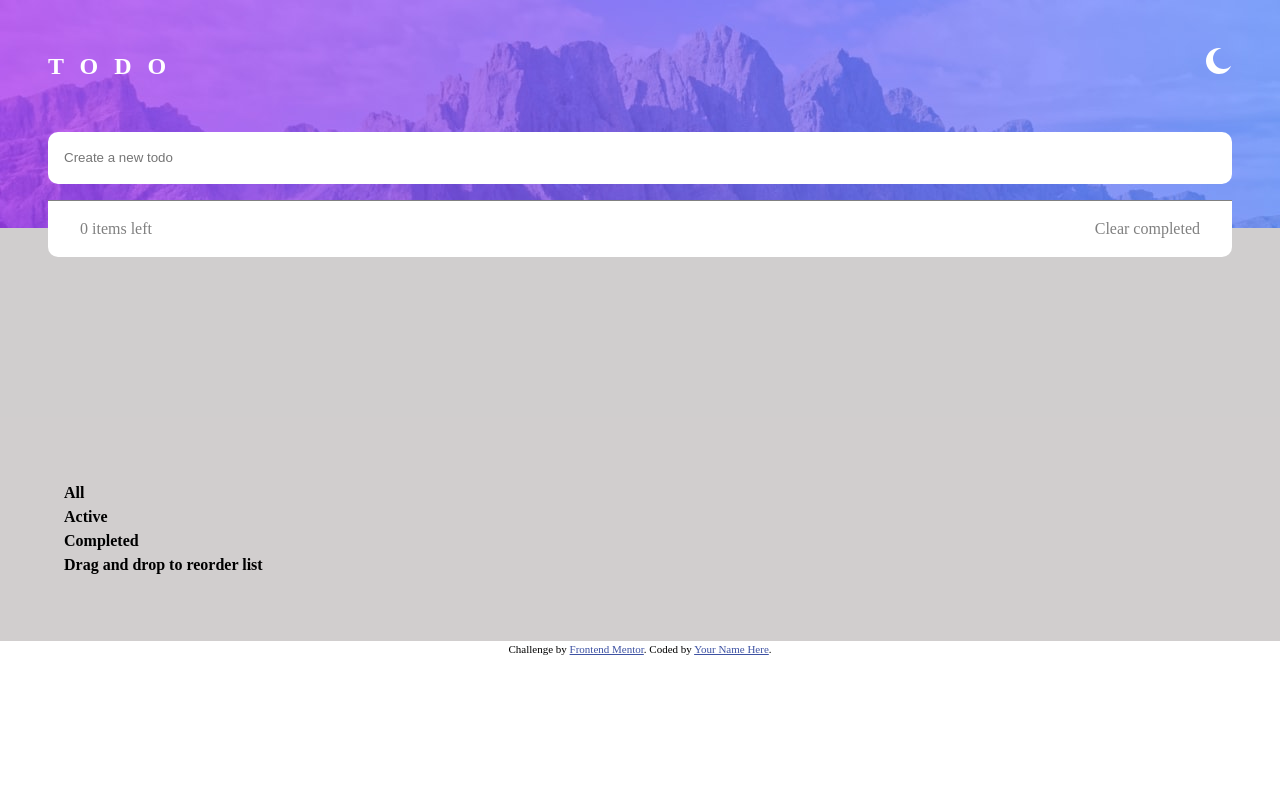
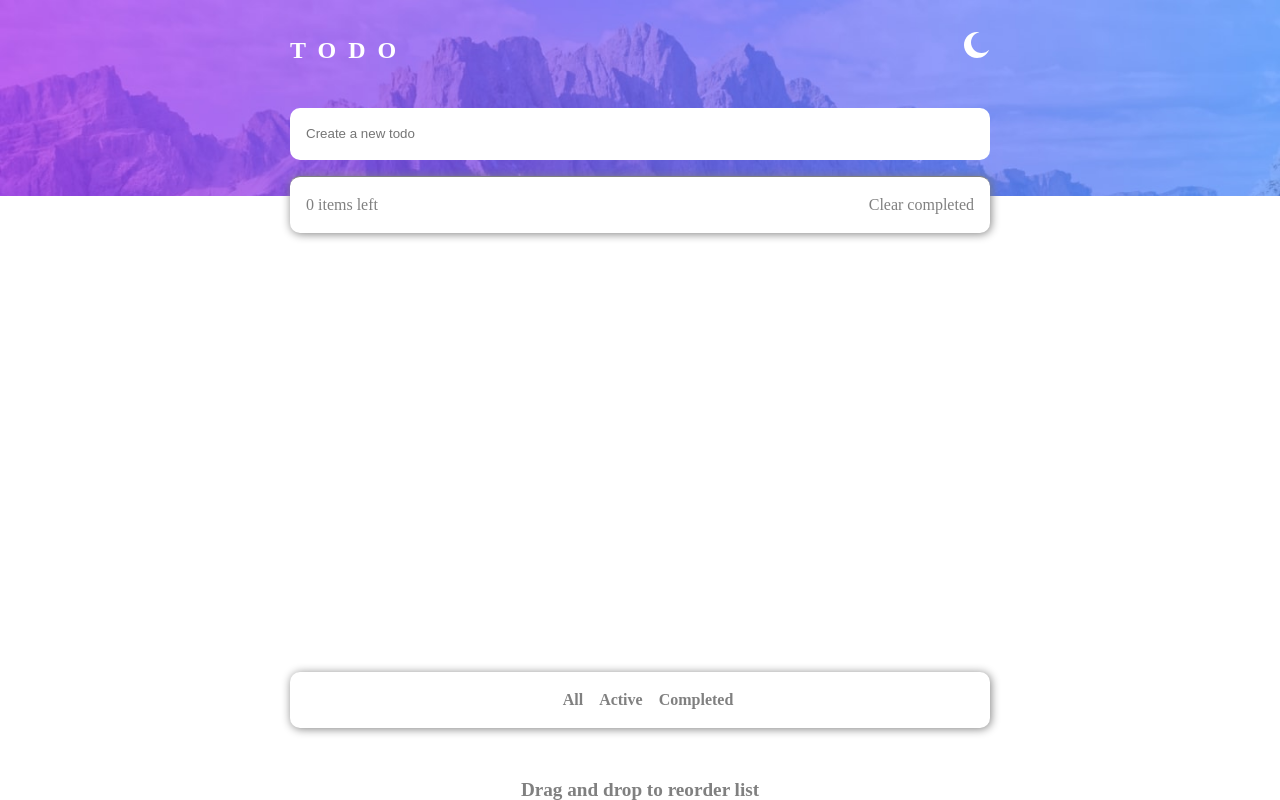
Before and after one commit to FarihaMehzabin/To-do-App, a plain HTML site: page index.html in a window 1280 px wide. Drawn offline with Linux system fonts and the light colour scheme.

Commit message:
initial commit pt 2

```diff
--- a/index.css
+++ b/index.css
@@ -4,67 +4,90 @@
   line-height: 1.5;
 }
 
+body{
+  width: 100%;
+}
+
 header {
-  padding: 1rem;
+  padding: 2rem;
+  padding-bottom: 8rem;
   font-weight: 700;
   background: url("/images/bg-desktop-light.jpg");
+  background-size: cover;
+  background-repeat: no-repeat;
+  width: 100%;
+  margin: 0 auto;
+  /* background-color: aquamarine; */
 }
 
-nav {
-  padding: 2rem;
-  padding-bottom: 8rem;
-  color: white;
-  /* width: 50%; */
-  margin: 0 auto;
+nav{
    display: flex;
    justify-content: space-between;
+   color: white;
+   max-width: 700px;
+   width: 100%;
+   margin: 0 auto;
 }
 
-nav h1 {
+nav h1{
   text-transform: uppercase;
-  letter-spacing: 1rem;
-}
-
-.change-modes {
-}
-
-main {
-    background-color: rgb(208, 206, 206);
-  padding: 2rem 3rem;
-  box-shadow: 1px 1px 1px rgba(0, 0, 0, 0.5);
+  letter-spacing: .5em;
 }
 
 .new-todo-div{
+  padding: 2rem;
   position: relative;
-  top: -8rem;
+  top: -120px;
 }
 
-.new-todo-div input{
+.new-todo-div>input,.todo-info{
   width: 100%;
   padding: 1rem;
+  display: block;
+  border: none;
   border-radius: 10px;
-    border: none;
-}
-
-.list-of-todos{
-    margin-top: 1rem;
+  max-width: 700px;
+  margin: 0 auto;
 }
 
 .todo-info{
+  color: gray;
+  margin-top: 1rem;
+  display: flex;
   background-color: white;
-    color: gray;
-    display: flex;
   justify-content: space-between;
-    border-radius: 0 0 10px 10px;
   border-top: 1px solid gray;
-    /* padding: 1rem; */
-}
-
-.todo-info>*{
-    padding: 1rem 2rem;
+  box-shadow: 1px 1px 10px gray;
 }
 
 footer{
-    background-color: rgb(209, 206, 206);
-    padding: 4rem;
+  padding: 2rem;
+  position: fixed;
+  width: 100%;
+  top: 80vh;
+  text-align: center;
 }
+
+.todo-track{
+
+  color: gray;
+  justify-content: center;
+  display: flex;
+  background-color: rgb(255, 255, 255);
+  padding: 1rem;
+  width: 100%;
+  max-width: 700px;
+  margin: 0 auto;
+  box-shadow: 1px 1px 10px gray;
+  border-radius: 10px;
+}
+
+footer>h4{
+  margin-top: 3rem;
+  color: gray;
+  font-size: 1.2rem;
+}
+
+.todo-track>h4{
+  margin-left: 1rem;
+}
--- a/index.html
+++ b/index.html
@@ -60,11 +60,5 @@
       </div>
       <h4>Drag and drop to reorder list</h4>
     </footer>
-    <div class="attribution">
-      Challenge by
-      <a href="https://www.frontendmentor.io?ref=challenge" target="_blank"
-        >Frontend Mentor</a
-      >. Coded by <a href="#">Your Name Here</a>.
-    </div>
   </body>
 </html>
```
Lines whose indentation alone changed are shown as unchanged.
